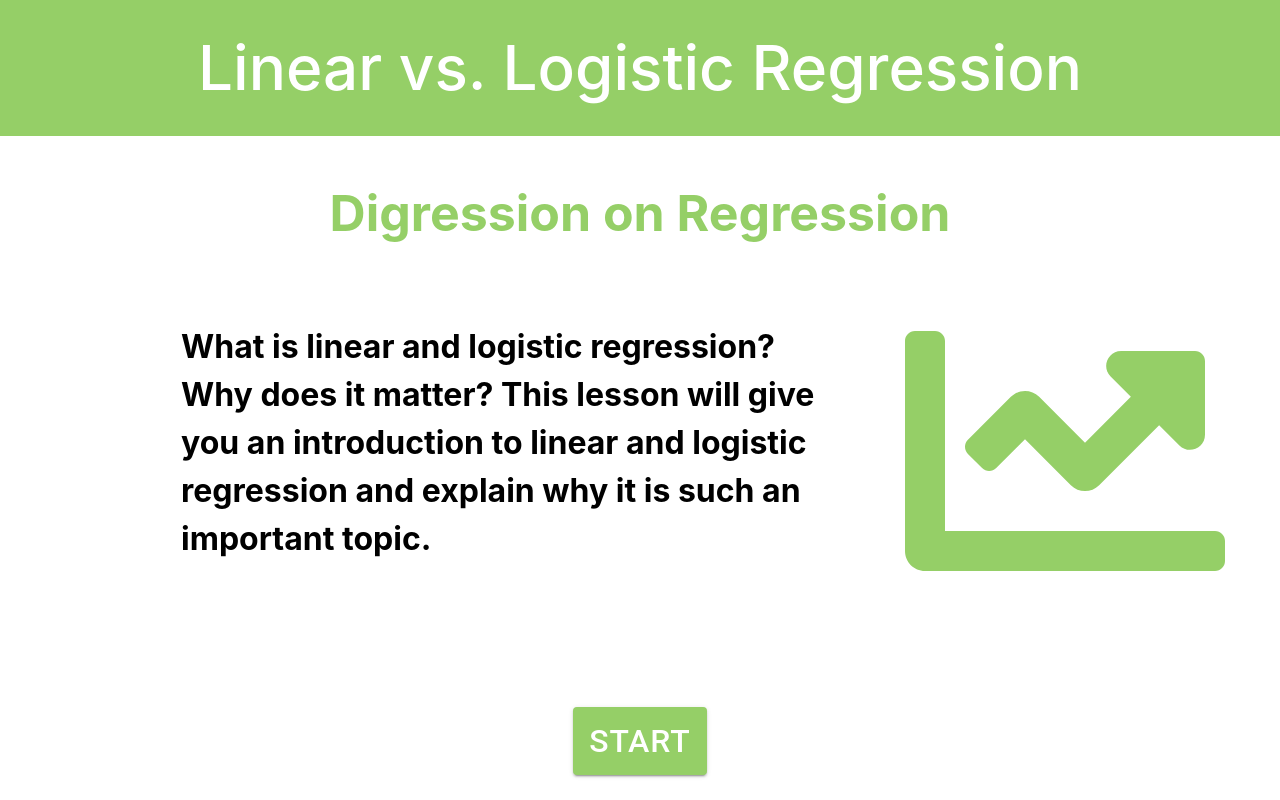
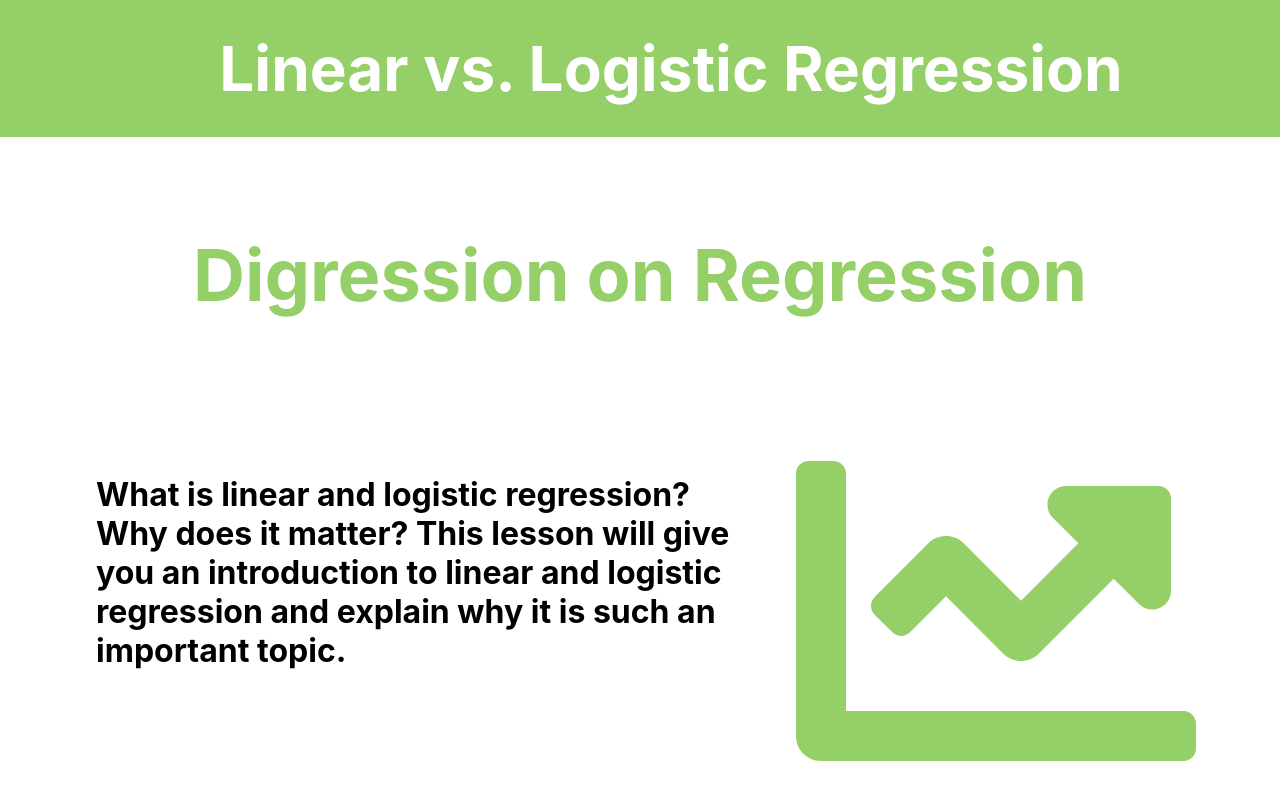
Before and after one commit to uclaacm/digression-on-regression, a React (Create React App) app: page / in a window 1280 px wide. Shown: the top 800 px of the page. Built offline with nearby package versions, Linux system fonts and the light colour scheme.

Commit message:
Removed bootstrap and replaces with material UI API's.

```diff
--- a/src/Components/Intro/Intro.css
+++ b/src/Components/Intro/Intro.css
@@ -1,4 +1,11 @@
-    #intro {
+  #Digression {
+    color: #95CF67;
+    font-size: 4.5em;
+    text-align: center;
+    font-weight: bold;
+    padding: 0.3em;
+  }
+  #intro {
     color: black;
     font-weight: bold;
     padding-top: 1em;
@@ -15,6 +22,7 @@
     align-items: center;
     padding: 0.5em;
     width: 100%;
+    margin-top: 0%;
   }
 
   #chart-icon {
@@ -24,7 +32,7 @@
     text-align: center;
     align-content: center;
     padding-bottom: .2em;
-    /* margin-right: 0.5em; */
+    padding-right: 0.1em;
     overflow: hidden;
   }
 
--- a/src/Components/Intro/Intro.js
+++ b/src/Components/Intro/Intro.js
@@ -3,10 +3,7 @@ import './Intro.css';
 import {faChartLine} from "@fortawesome/free-solid-svg-icons";
 import {FontAwesomeIcon} from "@fortawesome/react-fontawesome";
 import Button from '@material-ui/core/Button';
-import 'bootstrap/dist/css/bootstrap.min.css';
-import Container from 'react-bootstrap/Container';
-import Row from 'react-bootstrap/Row';
-import Col from 'react-bootstrap/Col';
+import Grid from '@material-ui/core/Grid';
 
 function Intro(props) {
     return (
@@ -15,22 +12,26 @@ function Intro(props) {
             <h1 className="introHeader">Linear vs. Logistic Regression</h1>
           </header>
           <div>
-            <p className="App-header">
+            <p id="Digression">
               Digression on Regression
             </p>
-            <Container>
-              <Row>
-                <Col xs={12} md={8}><p id="intro">
-                  What is linear and logistic regression?
-                  Why does it matter? This lesson will give you an introduction to
-                  linear and logistic regression and explain why it is such an important topic.
+
+            <div>
+              <Grid container spacing={2}>
+                <Grid item xs={7}>
+                  <p id="intro">
+                    What is linear and logistic regression?
+                    Why does it matter? This lesson will give you an introduction to
+                    linear and logistic regression and explain why it is such an important topic.
                   </p>
-                </Col>
-                <Col xs={6} md={4}><FontAwesomeIcon id="chart-icon" icon={faChartLine}/>
-                </Col>
+                </Grid>
+                <Grid item xs={3}>
+                  <FontAwesomeIcon id="chart-icon" icon={faChartLine}/>
+                </Grid>
+              </Grid>
+            </div>
 
-              </Row>
-            </Container>
+
 
             <div style={{textAlign: 'center', marginTop: "1em", marginBottom: "2em"}}>
               <Button variant="contained"
```
